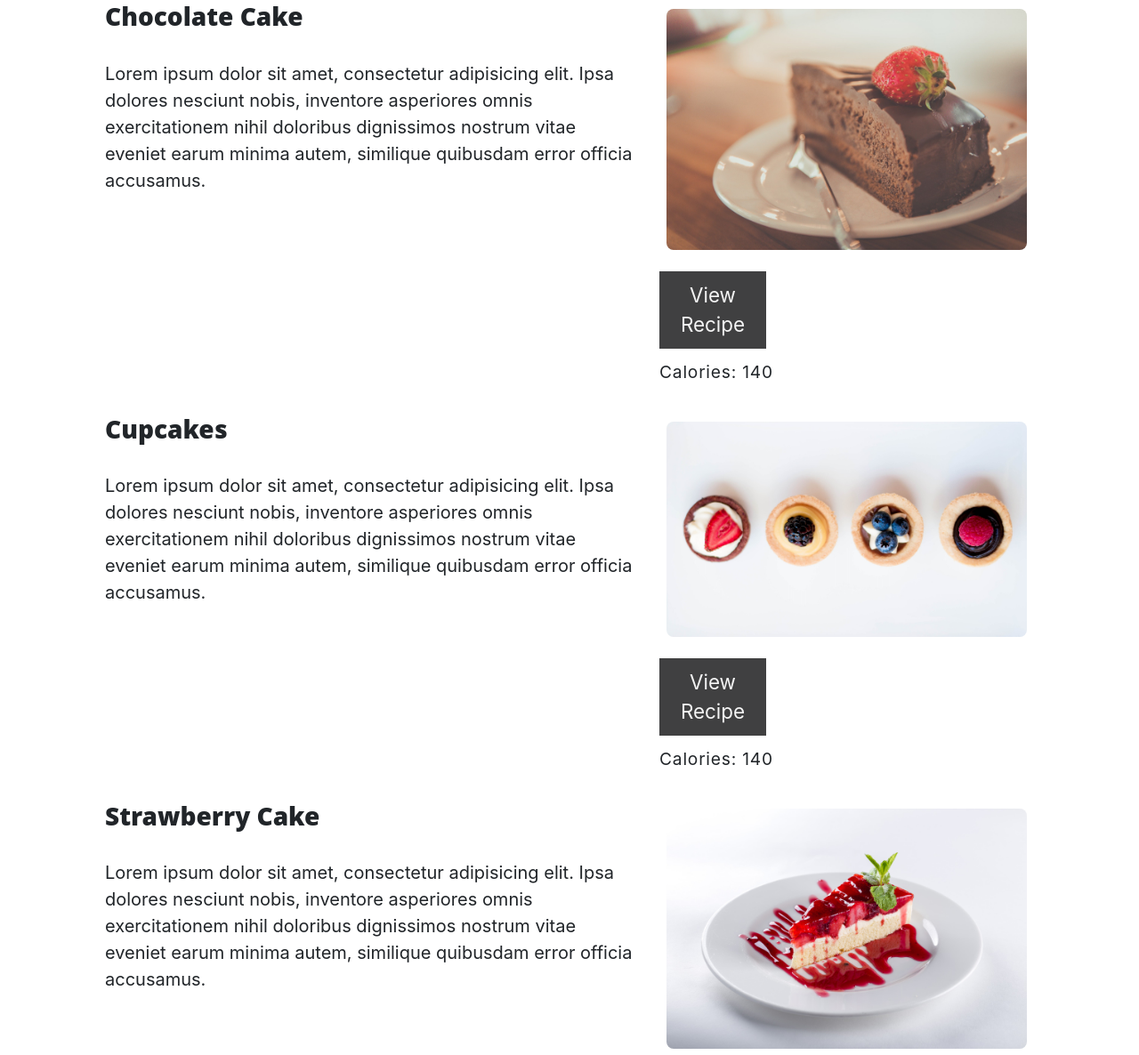
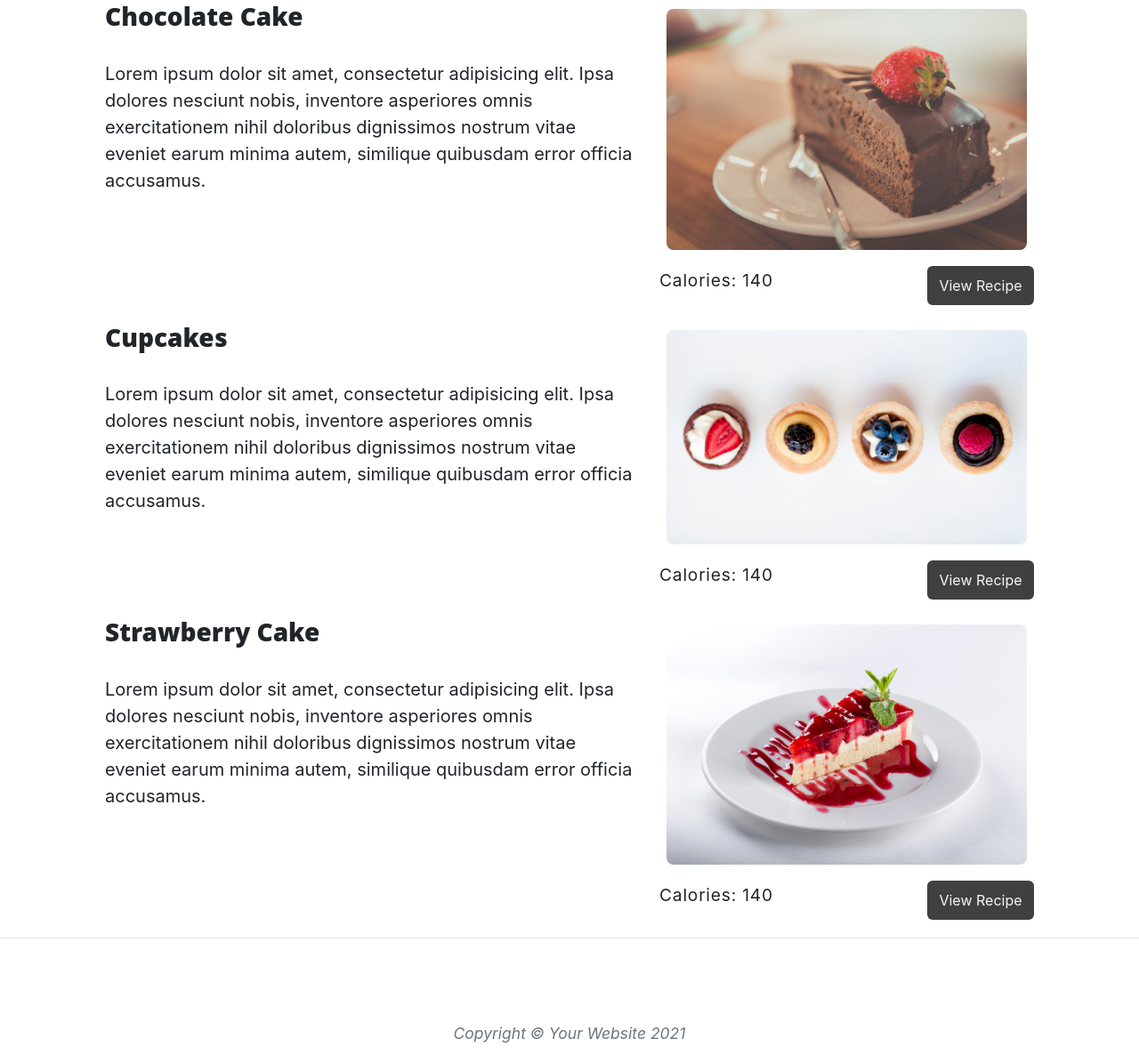
Before and after one commit to Rj12-art/MLS3, a Flask app: page /recipe in a window 1280 px wide. Shown: the part 634-1820 px from the top of the page at 89% size. Run offline with Flask 2, Linux system fonts and the light colour scheme; some libraries are stand-ins or nearby versions.

Commit message:
added some styling ont the button-view and item data for a better display

```diff
--- a/static/css/style.css
+++ b/static/css/style.css
@@ -9,20 +9,21 @@
     padding: 8px;
 }
 .flex-container{
-    display: flex;
     align-items: center;
     justify-content: space-between;
 }
 .view-button{
+    float: right;
     text-decoration: none;
     text-align: center;
     width: 120px;
     padding: 10px 0;
     background-color: #404041;
     color: whitesmoke;
-    font-size: 1.4rem;
-    margin-top: 16px;
+    font-size: 1rem;
+    margin-top: 10px;
     align-self: flex-start;
+    border-radius: 6px;
 }
 .item-data{
     display: block;
```
